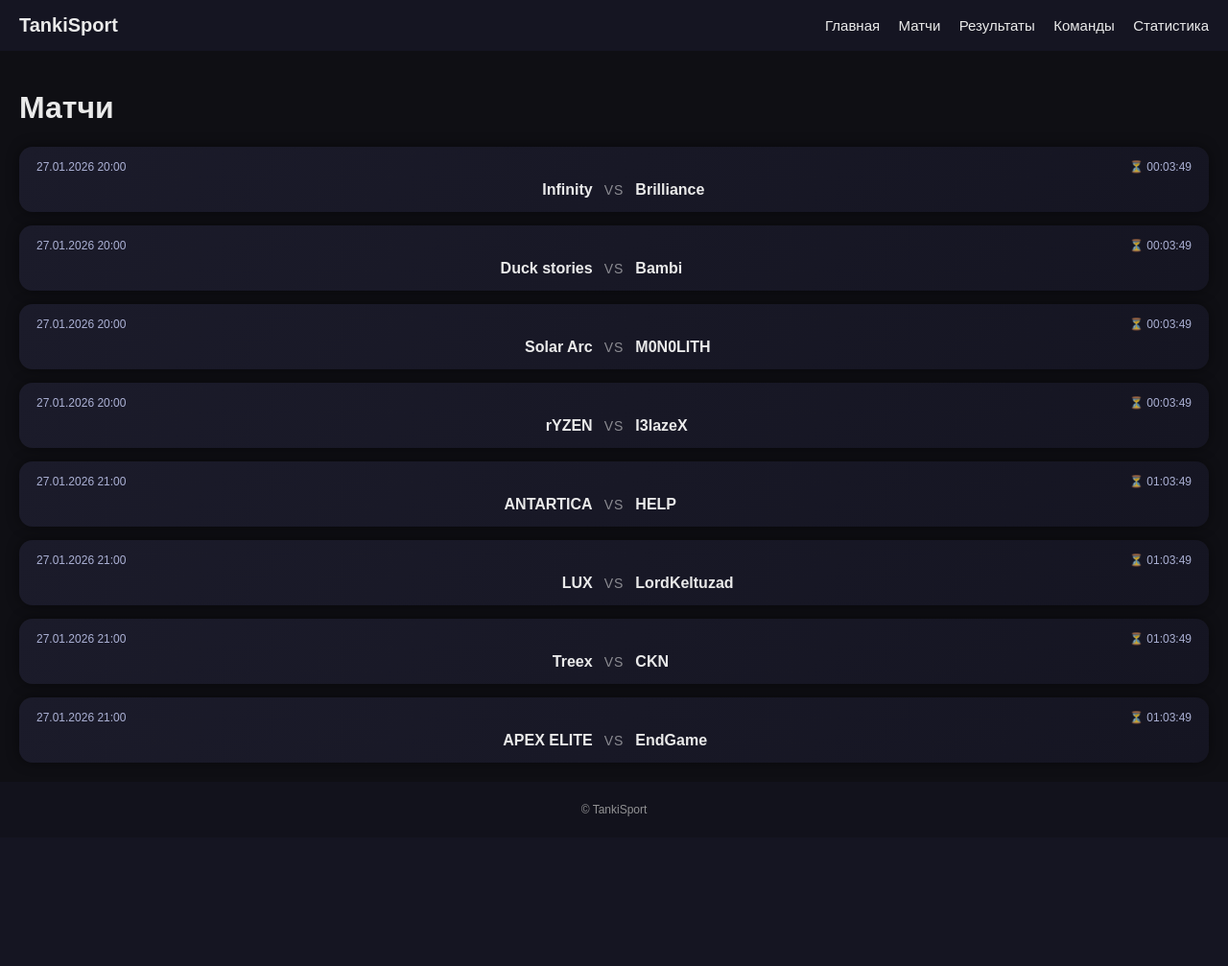
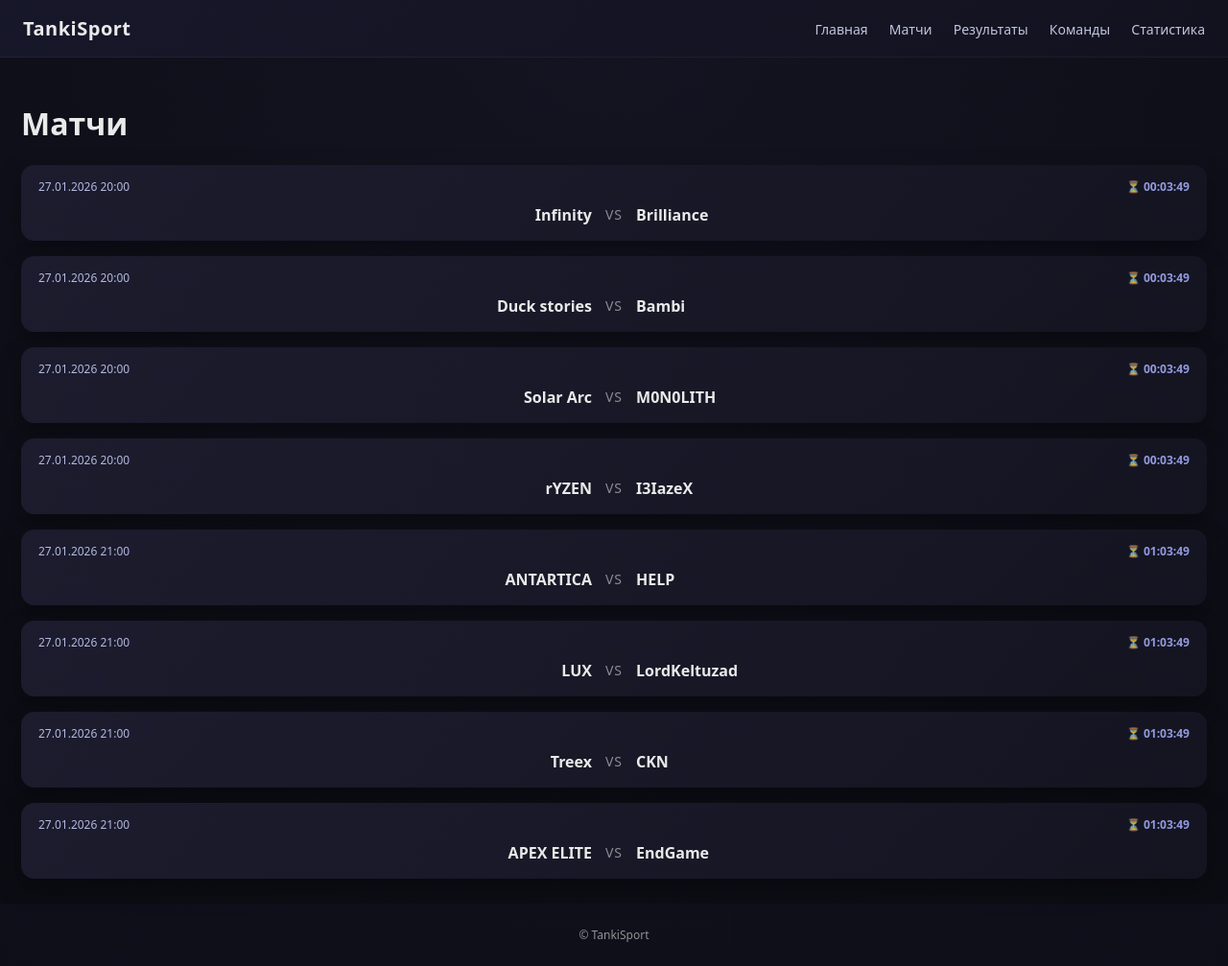
Before and after one commit to Maestr0-ai/tankisport-project, a Flask app: page /schedule in a window 1280 px wide. Shown: the whole page at 96% size. Before the commit the page ends 851 px from the top, so only its background shows below. Run offline with Flask 3, Linux system fonts and the light colour scheme.

Commit message:
Update style.css

```diff
--- a/web/static/style.css
+++ b/web/static/style.css
@@ -2,49 +2,63 @@
    BASE
 ====================== */
 
+* {
+    box-sizing: border-box;
+}
+
 body {
     margin: 0;
-    font-family: Arial, sans-serif;
-    background: #0f0f14;
+    font-family: system-ui, -apple-system, BlinkMacSystemFont, "Segoe UI",
+                 Roboto, Ubuntu, sans-serif;
+    background: radial-gradient(circle at top, #141422, #0b0b12);
     color: #eaeaea;
 }
 
+/* ======================
+   HEADER / NAV
+====================== */
+
 header {
-    background: #151522;
-    padding: 15px 20px;
+    background: linear-gradient(135deg, #17172a, #12121f);
+    padding: 16px 24px;
     display: flex;
     justify-content: space-between;
     align-items: center;
+    border-bottom: 1px solid rgba(255,255,255,0.04);
 }
 
 header h1 {
     margin: 0;
     font-size: 20px;
+    font-weight: 700;
+    letter-spacing: 0.5px;
 }
 
 nav a {
-    color: #eaeaea;
-    margin-left: 15px;
+    color: #dfe3ff;
+    margin-left: 18px;
     text-decoration: none;
-    font-size: 15px;
+    font-size: 14px;
+    opacity: 0.85;
+    transition: 0.2s;
 }
 
 nav a:hover {
-    color: #4da3ff;
+    opacity: 1;
+    color: #6aa8ff;
 }
 
 main {
-    padding: 20px;
+    padding: 26px 22px;
 }
 
 footer {
-    background: #151522;
-    padding: 10px;
+    background: #12121f;
+    padding: 12px;
     text-align: center;
     font-size: 12px;
     opacity: 0.6;
 }
-
 
 /* ======================
    MATCHES (SCHEDULE)
@@ -53,72 +67,79 @@ footer {
 .matches {
     display: flex;
     flex-direction: column;
-    gap: 14px;
+    gap: 16px;
 }
 
 .match-card {
-    background: linear-gradient(135deg, #1b1b2a, #151522);
-    padding: 14px 18px;
+    background: linear-gradient(135deg, #1c1c2e, #141421);
+    padding: 14px 18px 16px;
     border-radius: 14px;
-    box-shadow: 0 0 14px rgba(0,0,0,0.45);
+    box-shadow: 0 10px 25px rgba(0,0,0,0.35);
+    transition: 0.25s;
 }
 
-/* Верхняя строка: дата / статус */
+.match-card:hover {
+    transform: translateY(-2px);
+    box-shadow: 0 14px 30px rgba(0,0,0,0.45);
+}
+
+/* Верхняя строка */
 
 .match-top {
     display: flex;
     justify-content: space-between;
     align-items: center;
     font-size: 12px;
-    opacity: 0.8;
-    margin-bottom: 8px;
+    opacity: 0.85;
+    margin-bottom: 10px;
 }
 
 .match-datetime {
-    color: #cfd6ff;
+    color: #cdd4ff;
 }
 
 /* Статусы */
 
 .match-status {
-    text-align: right;
+    display: flex;
+    align-items: center;
+    gap: 6px;
+    font-weight: 600;
 }
 
 .countdown {
-    color: #cfd6ff;
-    font-weight: 500;
+    color: #a8b1ff;
 }
 
+/* LIVE */
+
 .live {
-    color: #ff4d4d;
-    font-weight: 700;
     display: inline-flex;
     align-items: center;
     gap: 6px;
+    color: #ff4b4b;
+    font-weight: 700;
 }
 
 .hidden {
     display: none;
 }
 
-/* LIVE DOT */
-
 .live-dot {
     width: 8px;
     height: 8px;
     background: #ff3b3b;
     border-radius: 50%;
-    display: inline-block;
-    animation: pulse 1.2s infinite;
+    animation: pulse 1.3s infinite;
 }
 
 @keyframes pulse {
-    0%   { box-shadow: 0 0 0 0 rgba(255,59,59,0.7); }
+    0%   { box-shadow: 0 0 0 0 rgba(255,59,59,0.6); }
     70%  { box-shadow: 0 0 0 8px rgba(255,59,59,0); }
     100% { box-shadow: 0 0 0 0 rgba(255,59,59,0); }
 }
 
-/* Центральная строка: команды */
+/* Центр (команды + VS) */
 
 .match-row {
     display: grid;
@@ -136,20 +157,19 @@ footer {
 
 .team.left {
     text-align: right;
-    padding-right: 12px;
+    padding-right: 14px;
 }
 
 .team.right {
     text-align: left;
-    padding-left: 12px;
+    padding-left: 14px;
 }
 
 .vs {
     font-size: 14px;
+    letter-spacing: 1px;
     opacity: 0.55;
-    letter-spacing: 1px;
 }
-
 
 /* ======================
    RESULTS
```
Also changed, not shown: other parts of web/static/style.css (+28 -22 lines).
